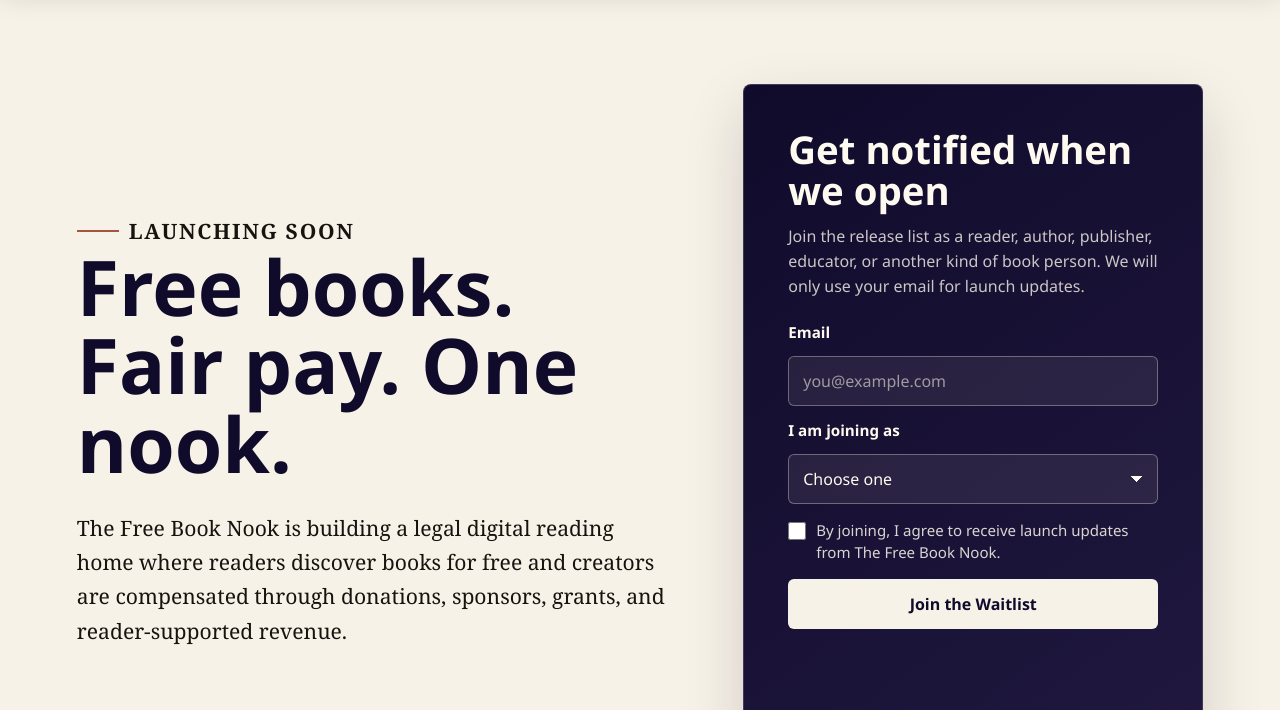
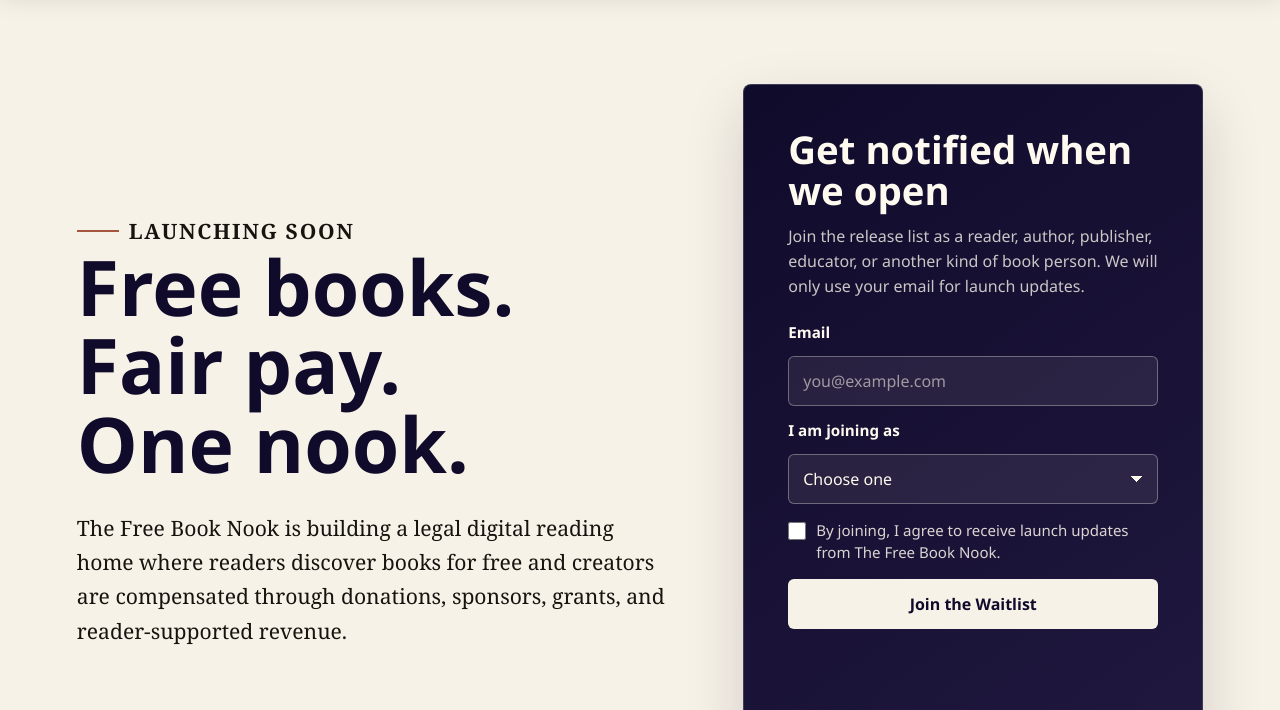
Before and after one commit to Arlania/BookNookWaitlist, a plain HTML site: page index.html in a window 1280 px wide. Shown: the part 90-800 px from the top of the page. Drawn offline with Linux system fonts and the light colour scheme.

Commit message:
Change line

```diff
--- a/index.html
+++ b/index.html
@@ -127,6 +127,10 @@
         font-weight: 900;
         line-height: 1.02;
         letter-spacing: 0;
+      }
+
+      h1 span {
+        display: block;
       }
 
       .hero-copy > p {
@@ -407,7 +411,10 @@
       <section class="hero" aria-labelledby="hero-title">
         <div class="hero-copy">
           <p class="eyebrow">Launching soon</p>
-          <h1 id="hero-title">Free books. Fair pay. One nook.</h1>
+          <h1 id="hero-title">
+            Free books. Fair pay.
+            <span>One nook.</span>
+          </h1>
           <p>
             The Free Book Nook is building a legal digital reading home where
             readers discover books for free and creators are compensated through
```
